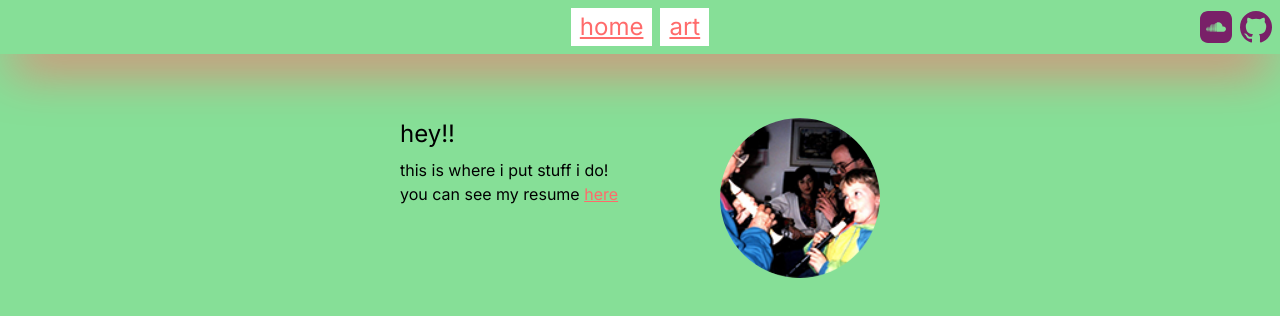
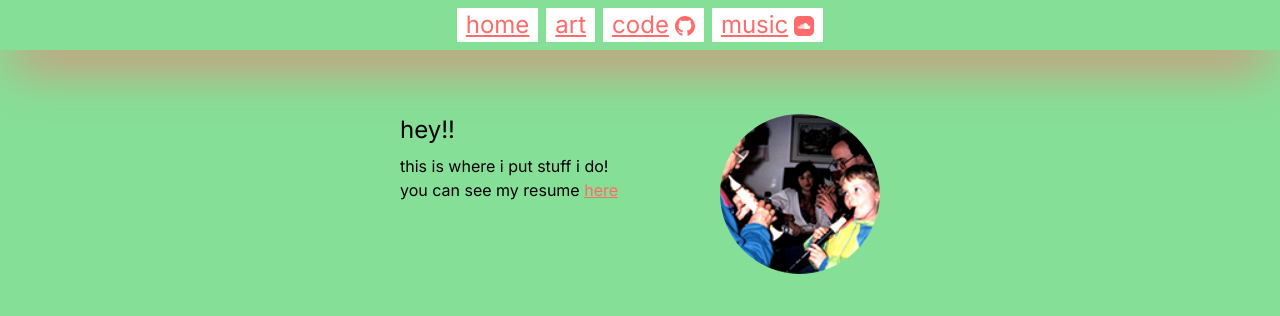
Before and after one commit to veryeasily/veryeasily.github.io, a Next.js app: page / in a window 1280 px wide. Shown: the top 316 px of the page. Built offline with nearby package versions, Linux system fonts and the light colour scheme; a web font is replaced by a local one.

Commit message:
style(header): social links into main header

```diff
--- a/src/app/header.tsx
+++ b/src/app/header.tsx
@@ -10,7 +10,11 @@ import { useStore } from "@/lib/store.ts"
 import GithubIcon from "@/assets/github-icon.tsx"
 import SoundcloudIcon from "@/assets/soundcloud-icon.tsx"
 
-const LINKS: React.HTMLProps<HTMLAnchorElement>[] = [
+interface HeaderLinkProps extends React.HTMLProps<HTMLAnchorElement> {
+  Icon?: React.FC<React.SVGProps<SVGSVGElement>>
+}
+
+const LINKS: HeaderLinkProps[] = [
   {
     href: "/",
     children: "home",
@@ -19,30 +23,42 @@ const LINKS: React.HTMLProps<HTMLAnchorElement>[] = [
     href: "/art",
     children: "art",
   },
+  {
+    href: "https://github.com/veryeasily",
+    Icon: GithubIcon,
+    target: "_blank",
+    children: "code",
+  },
+  {
+    href: "https://soundcloud.com/siiiiinging",
+    Icon: SoundcloudIcon,
+    target: "_blank",
+    children: "music",
+  },
 ]
 
-interface SideLink {
-  Icon: React.FC<React.SVGProps<SVGSVGElement>>
-  href: string
-}
+// interface SideLink {
+//   Icon: React.FC<React.SVGProps<SVGSVGElement>>
+//   href: string
+// }
 
-const sideLinks: SideLink[] = [
-  {
-    Icon: SoundcloudIcon,
-    href: "https://soundcloud.com/siiiiinging",
-  },
-  {
-    Icon: GithubIcon,
-    href: "https://github.com/veryeasily",
-  },
-]
+// const sideLinks: SideLink[] = [
+//   {
+//     Icon: SoundcloudIcon,
+//     href: "https://soundcloud.com/siiiiinging",
+//   },
+//   {
+//     Icon: GithubIcon,
+//     href: "https://github.com/veryeasily",
+//   },
+// ]
 
 const HEADER_CLASSES = {
   active: "border-b-primary text-primary",
   inactive: "text-primary",
 }
 
-function HeaderLink({ children, target, href = "#" }: React.HTMLProps<HTMLAnchorElement>) {
+function HeaderLink({ children, target, Icon, href = "#" }: HeaderLinkProps) {
   const isActive = false
 
   return (
@@ -51,12 +67,14 @@ function HeaderLink({ children, target, href = "#" }: React.HTMLProps<HTMLAnchor
       target={target}
       className={clsx(
         isActive ? HEADER_CLASSES.active : HEADER_CLASSES.inactive,
-        "header_link border border-white bg-white px-1 py-1 hover:border-teal-500 hover:text-teal-500 active:border-teal-400 active:text-teal-400 md:px-2 md:py-0.5",
+        "header_link flex items-center gap-1.5 border border-white bg-white px-1 py-1 hover:border-teal-500 hover:text-teal-500 active:border-teal-400 active:text-teal-400 md:px-2 md:py-1",
       )}
     >
       <div className="header_inner-link flex items-center gap-1 text-base leading-none underline md:text-2xl">
-        <div className="header_link-text">{children}</div>
+        <div className="header_link-text leading-none">{children}</div>
       </div>
+
+      {Icon && <Icon className="h-4 w-4 md:mt-0.5 md:h-5 md:w-5" />}
     </Link>
   )
 }
@@ -96,7 +114,7 @@ const Header = ({ className, ...rest }: React.HTMLProps<HTMLElement>) => {
       </div>
 
       <div className="header_side-links flex flex-1 justify-end gap-1 md:gap-2">
-        {sideLinks.map(({ Icon, href }) => (
+        {/* {sideLinks.map(({ Icon, href }) => (
           <a
             href={href}
             target="_blank"
@@ -105,7 +123,7 @@ const Header = ({ className, ...rest }: React.HTMLProps<HTMLElement>) => {
           >
             <Icon className="h-5 w-5 md:h-8 md:w-8" />
           </a>
-        ))}
+        ))} */}
       </div>
     </header>
   )
```
